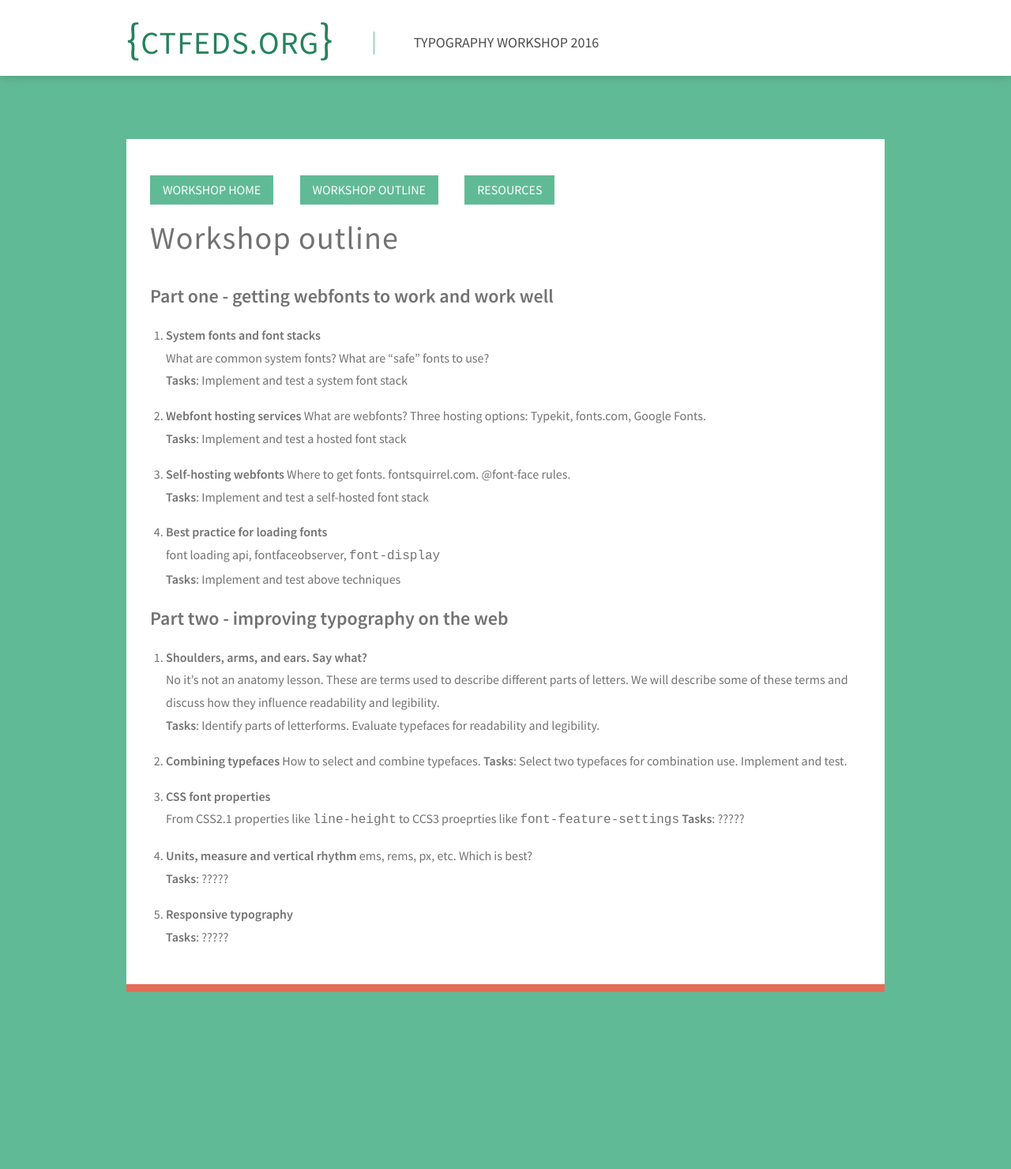
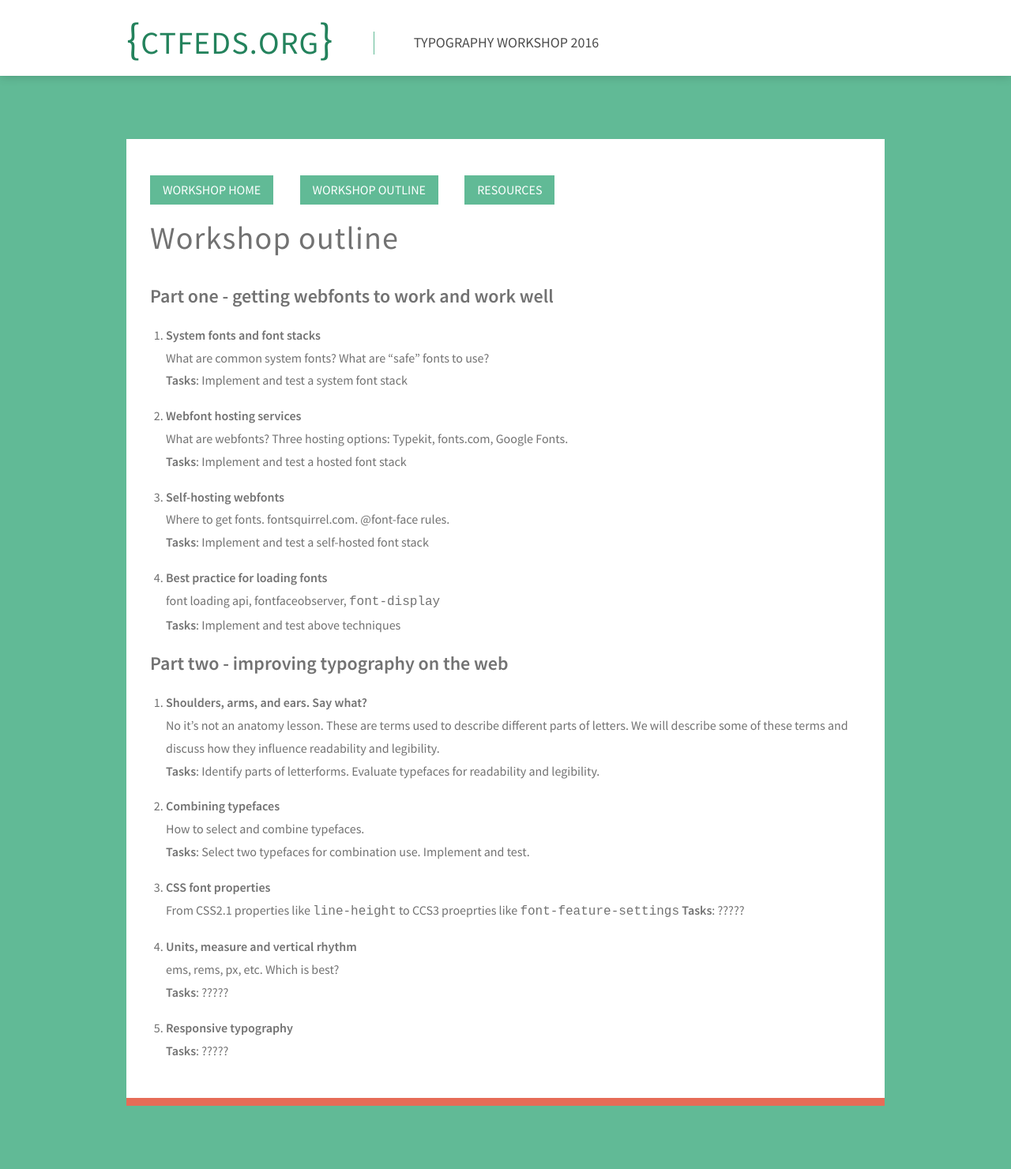
Before and after one commit to CTFEDs/typography-workshop-2016, a Jekyll site: the page built from workshop-outline.md, in a window 1280 px wide. Shown: the whole page at 79% size. Built offline with Jekyll 4.4.1, drawn with Linux system fonts in a browser that asks for light colours; before the commit the page ends 1336 px from its top, so only the background shows below that.

Commit message:
Spacing fix

```diff
--- a/workshop-outline.md
+++ b/workshop-outline.md
@@ -9,11 +9,11 @@ title: Workshop outline
     What are common system fonts? What are "safe" fonts to use?<br>
     **Tasks**: Implement and test a system font stack
 
-2. **Webfont hosting services**
+2. **Webfont hosting services**<br>
     What are webfonts? Three hosting options: Typekit, fonts.com, Google Fonts.<br>
     **Tasks**: Implement and test a hosted font stack
 
-3. **Self-hosting webfonts**
+3. **Self-hosting webfonts**<br>
     Where to get fonts. fontsquirrel.com. @font-face rules.<br>
     **Tasks**: Implement and test a self-hosted font stack
 
@@ -28,15 +28,15 @@ title: Workshop outline
     No it's not an anatomy lesson. These are terms used to describe different parts of letters. We will describe some of these terms and discuss how they influence readability and legibility.<br>
     **Tasks**: Identify parts of letterforms. Evaluate typefaces for readability and legibility.
 
-2. **Combining typefaces**
-    How to select and combine typefaces.
+2. **Combining typefaces**<br>
+    How to select and combine typefaces.<br>
     **Tasks**: Select two typefaces for combination use. Implement and test.<br>
 
 4. **CSS font properties**<br>
     From CSS2.1 properties like `line-height` to CCS3 proeprties like `font-feature-settings`
     **Tasks**: ?????
 
-3. **Units, measure and vertical rhythm**
+3. **Units, measure and vertical rhythm**<br>
     ems, rems, px, etc. Which is best?<br>
     **Tasks**: ?????
 
```
